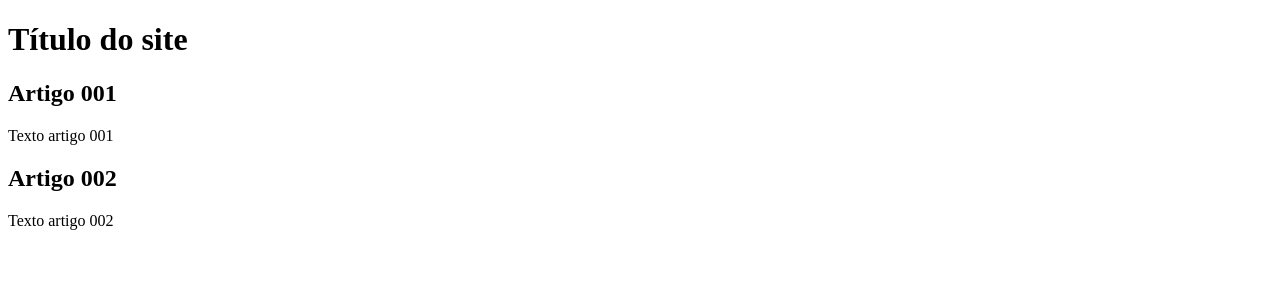
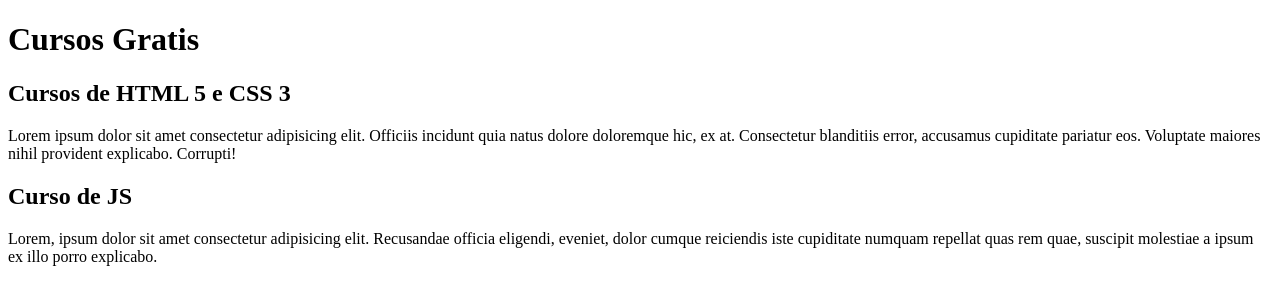
Before and after one commit to Matheus-hora48/projeto-site, a plain HTML site: page index.html in a window 1280 px wide. Drawn offline with Linux system fonts and the light colour scheme.

Commit message:
Comentei

```diff
--- a/index.html
+++ b/index.html
@@ -4,19 +4,29 @@
     <meta charset="UTF-8" />
     <meta http-equiv="X-UA-Compatible" content="IE=edge" />
     <meta name="viewport" content="width=device-width, initial-scale=1.0" />
-    <title>Título do site</title>
+    <title></title>
   </head>
   <body>
     <header>
-      <h1>Título do site</h1>
+      <h1>Cursos Gratis</h1>
     </header>
     <article>
-      <h2>Artigo 001</h2>
-      <p>Texto artigo 001</p>
+      <h2>Cursos de HTML 5 e CSS 3</h2>
+      <p>
+        Lorem ipsum dolor sit amet consectetur adipisicing elit. Officiis
+        incidunt quia natus dolore doloremque hic, ex at. Consectetur blanditiis
+        error, accusamus cupiditate pariatur eos. Voluptate maiores nihil
+        provident explicabo. Corrupti!
+      </p>
     </article>
     <article>
-      <h2>Artigo 002</h2>
-      <p>Texto artigo 002</p>
+      <h2>Curso de JS</h2>
+      <p>
+        Lorem, ipsum dolor sit amet consectetur adipisicing elit. Recusandae
+        officia eligendi, eveniet, dolor cumque reiciendis iste cupiditate
+        numquam repellat quas rem quae, suscipit molestiae a ipsum ex illo porro
+        explicabo.
+      </p>
     </article>
   </body>
 </html>
```
